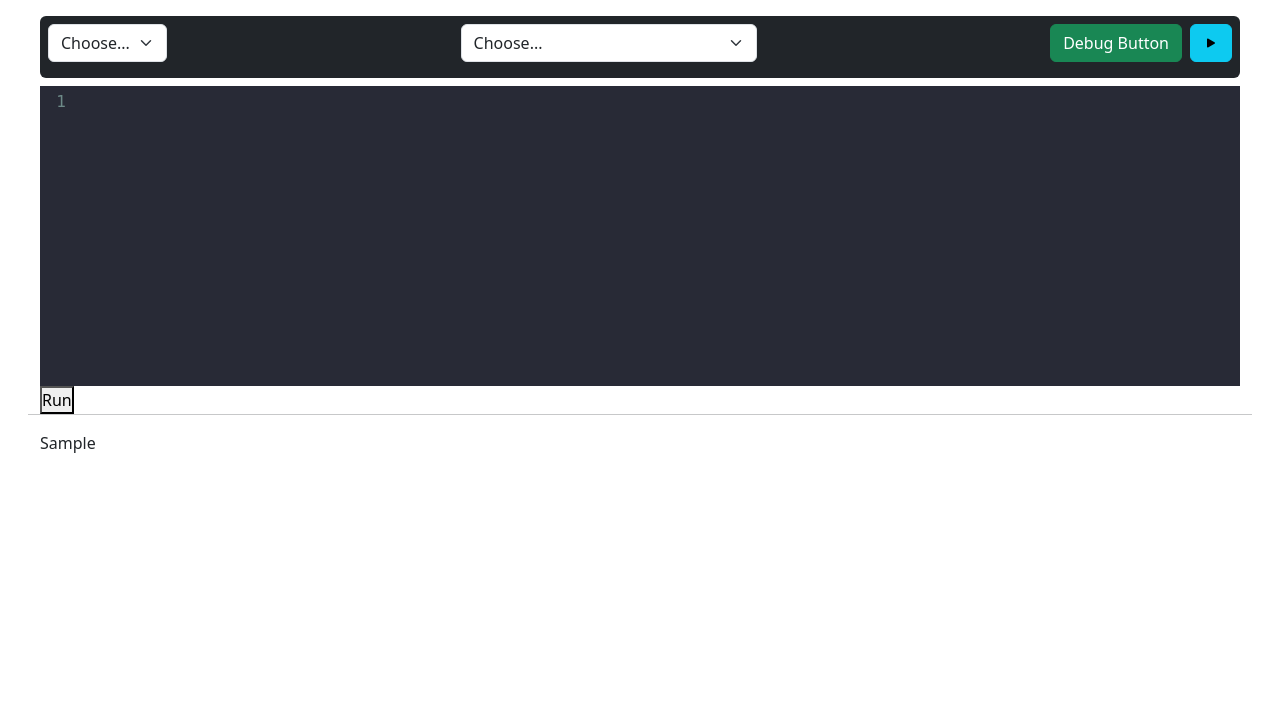
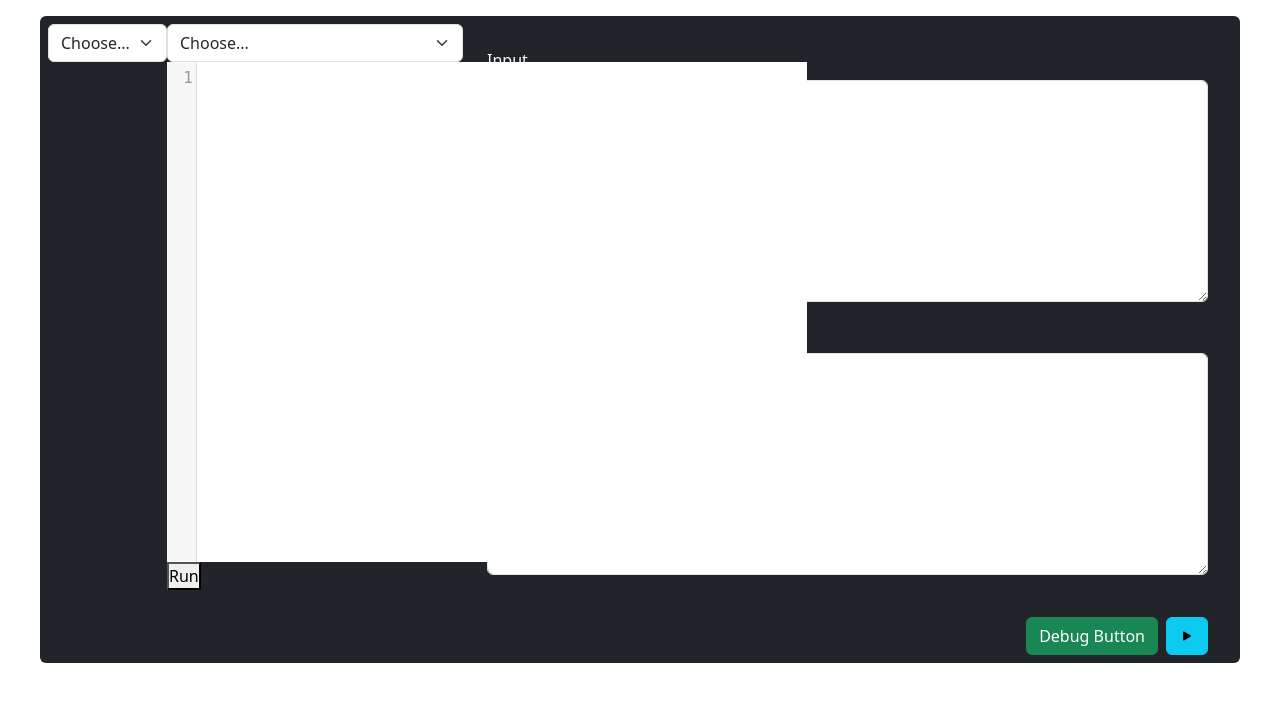
Before and after one commit to sfransis/AggieCompiler, a Flask app: template aggieComp/templates/compiler.html in a window 1280 px wide. Shown: the part 56-758 px from the top of the page. Run offline with Flask 3, Linux system fonts and the light colour scheme; tables that the repository leaves empty hold one stand-in row (values such as "Sample post"); the template is opened without the code that fills it: values that come from a table or form of the project are taken from there, most other values are stand-ins (such as "Sample title", 1, 10 or a date in 2020).

Commit message:
On branch main  Your branch is up to date with 'origin/main'.
 Changes to be committed:
	modified:   __pycache__/compiler.cpython-311.pyc
	modified:   __pycache__/run.cpython-311.pyc
	modified:   compiler.py
	modified:   run.py
	modified:   templates/compiler.html

 Untracked files:
	static/theme/monokai.css

```diff
--- a/aggieComp/compiler.py
+++ b/aggieComp/compiler.py
@@ -12,22 +12,22 @@ from wtforms.fields import SubmitField
 from pathlib import Path
 
 
-class MyForm(FlaskForm):
-    source_code = CodeMirrorField(language = "python",
-                                config = {'lineNumbers' : 'true', 'tabsize' : 3})
-    submit = SubmitField('Submit')
+# class MyForm(FlaskForm):
+#     source_code = CodeMirrorField(language = "python",
+#                                 config = {'lineNumbers' : 'true', 'tabsize' : 3})
+#     submit = SubmitField('Submit')
 
 
 
 
 compiler = Blueprint("compiler", __name__, static_folder = "static", template_folder = "template")
 # this will create the route of the url
-@compiler.route("/compiler", methods = ["GET", "POST"])
+@compiler.route("/compiler", methods = ['GET', 'POST'])
 def compilerPage():
     if request.method == 'POST':
-        editor = request.form['editor']
-    return render_template('compiler.html', editor = editor)
-
+        data = request.form['data']
+        return render_template('compiler.html', data = data)
+    return render_template('compiler.html')
     # editor = MyForm()
     # if editor.validate_on_submit():
     #     text = editor.source_code.data
--- a/aggieComp/run.py
+++ b/aggieComp/run.py
@@ -17,7 +17,7 @@ SECRET_KEY = 'secret!'
 CODEMIRROR_LANGUAGES = ['python', 'html', 'java', 'c++','c']
 WTF_CSRF_ENABLED = True
 
-CODEMIRROR_THEME = '3024-day'
+CODEMIRROR_THEME = 'monokai'
 CODEMIRROR_ADDONS = (
             ('display', 'placeholder'),
 )
--- a/aggieComp/templates/compiler.html
+++ b/aggieComp/templates/compiler.html
@@ -34,6 +34,7 @@
 		<script src = "static/addon/closetag.js"> </script>
 		<script src = "static/addon/closeBracket.js"> </script>
 		<link href = "static/theme/dracula.css"rel="stylesheet"/>
+		<link href = "static/theme/monokai.css"rel="stylesheet"/>
 		<link rel="stylesheet" href="https://cdn.jsdelivr.net/npm/bootstrap-icons@1.10.4/font/bootstrap-icons.css">
 
 		<style>
@@ -48,6 +49,7 @@
 
 	<body>
 
+
 		<div class = "row m-3">
 			<div class = "col">
 				<div class = "d-flex justify-content-between mb-2 bg-dark rounded p-2">
@@ -61,6 +63,7 @@
 						  <option value="Python">Python</option>
 						</select>
 					</div>
+
 					<div class="col-12 w-25 mb-2"> <!-- div class = "col-auto" -->
 						<label class="visually-hidden" for="autoSizingSelect"> Preference </label>
 						<select class = "form-select" id = "autoSizingSelect">
@@ -69,62 +72,87 @@
 							<option value = "2"> 3024-night</option>
 							<option value = "3"> abbot </option>
 						</select>
-					</div>
+
+
+					<div>
+						<form method = "POST" action = "/compiler">
+							<textarea name = "data" id = "editor"> </textarea>
+							<button type = "submit"> Run</button>
+						</form>
+
+						<hr/>
+
 						<div>
-							<!-- Button to rub the compiler -->
-							<div class="d-grid gap-2 d-md-flex justify-content-md-end"> <!-- div class="col- auto"> -->
-							<button type="button" class="btn btn-success">Debug Button</button>
-							<button type="button"  class="btn btn-info"><i class="bi bi-play-fill"></i></button>
+							{{ data }}
 						</div>
 
+						<script type = "text/javascript">
+							var editor = CodeMirror.fromTextArea(
+								document.getElementById('editor'),
+								{
+									mode: 'text/x-python',
+									theme: "monokai",
+									lineNumbers: true,
+									autoCloseTags: true,
+									autoCloseBrackets: true,
+									tabSize: 4
+								});
 
+							var width = window.innerWidth
+
+							var input = document.getElementById("Input")
+							var output = document.getElementById("Output")
+
+							editor.setSize(0.5 * width, "500")
+
+
+							var option = document.getElementById("inlineFormSelectPref")
+							option.addEventListener("change", function(){
+							if(option.value == "Java"){
+							editor.setOption("mode", "text/x-java")
+							}
+							else if(option.value == "Python"){
+							editor.setOption("mode", "text/x-python")
+							}
+							else {
+							editor.setOption("mode", "text/x-c++src")
+							}
+							})
+
+						</script>
 
 
 					</div>
 
+				</div>
 
-
-
+				<div class = "col d-flex flex-column rounded bg-dark px-4 positon-absolute top-50 end-50">
+					<div class = "h-50">
+						<label for = "Input" class = "text-light mt-4 mb-2 "> Input </label>
+						<textarea type = "text" class = "form-control h-75 " aria-label = "last name"> </textarea>
+					</div>
+					<div class = "h-50">
+						<label for = "Output" class = "text-light mb-2"> Output </label>
+						<textarea type = "text" class = "form-control h-75" aria-label = "last name"> </textarea>
+					</div>
+				<div>
 
 
 			</div>
-
-
-
-
-
+							<!-- Button to rub the compiler -->
+					<div class="d-grid gap-2 d-md-flex justify-content-md-end"> <!-- div class="col- auto"> -->
+						<button type="button" class="btn btn-success">Debug Button</button>
+						<button type="button"  class="btn btn-info"><i class="bi bi-play-fill"></i></button>
+					</div>
 
 		</div>
 
-		<form method = "POST" action = "/compiler">
-			<textarea name = "editor" id = "editorPlaceholder"> </textarea>
-			<button type = "submit"> Run</button>
-		</form>
+	</div>
 
-		<hr />
-
-		<div>
-			{{ raw_data }}
-		</div>
-
-		<script type="text/javascript">
-			var editor = CodeMirror.fromTextArea(
-				document.getElementById('editorPlaceholder'),
-				{
-					mode: 'text/x-c++src',
-					theme: "dracula",
-					lineNumbers: true,
-					autoCloseTags: true,
-					autoCloseBrackets: true,
-					tabSize: 4
-				});
-
-		</script>
+</div>
 
 
-
-
-	</body>
+</body>
 </html>
 
 {% endblock %}
```
